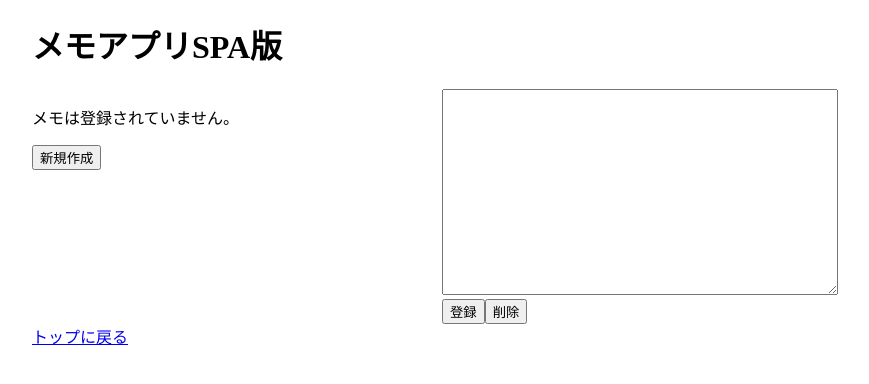
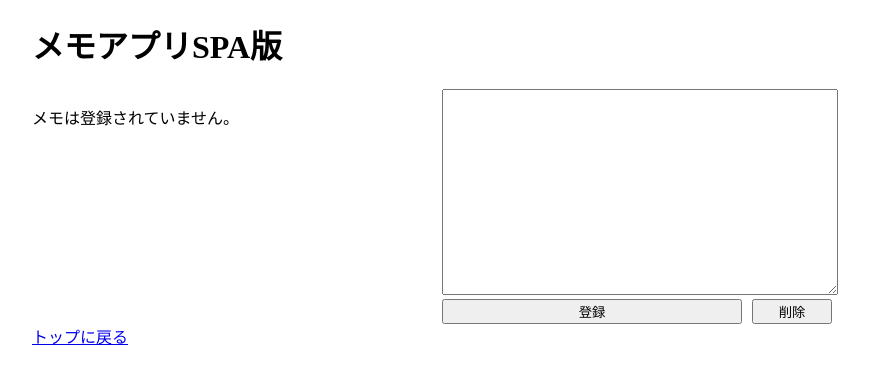
Before and after one commit to ogawa-tomo/memo-spa, a Vue app: page /memos/1/edit in a window 1280 px wide. Shown: the top 384 px of the page, without its empty margins (208-1077 px from the left). Built offline with nearby package versions, Linux system fonts and the light colour scheme.

Commit message:
ボタン幅を調整

```diff
--- a/src/components/MemoForm.vue
+++ b/src/components/MemoForm.vue
@@ -31,9 +31,9 @@ onBeforeUnmount(() => {
 <template>
   <main>
     <textarea v-model="content"></textarea>
-    <button @click="onUpdate">登録</button>
+    <button @click="onUpdate" class="update">登録</button>
     <span v-if="props.id">
-      <button @click="onRemove">削除</button>
+      <button @click="onRemove" class="delete">削除</button>
     </span>
   </main>
 </template>
@@ -47,4 +47,11 @@ textarea {
   width: 100%;
   height: 200px;
 }
+.update {
+  width: 300px;
+  margin-right: 10px;
+}
+.delete {
+  width: 80px;
+}
 </style>
--- a/src/components/MemoIndex.vue
+++ b/src/components/MemoIndex.vue
@@ -22,7 +22,6 @@ const memos = computed(() => {
         </span>
       </li>
     </ul>
-    <RouterLink :to="{ name: 'MemoNew' }"><button>新規作成</button></RouterLink>
   </main>
 </template>
 
--- a/src/views/AppTop.vue
+++ b/src/views/AppTop.vue
@@ -6,4 +6,5 @@ import MemoIndex from '@/components/MemoIndex.vue'
   <div class="flex">
     <MemoIndex />
   </div>
+  <RouterLink :to="{ name: 'MemoNew' }"><button>新規作成</button></RouterLink>
 </template>
```
